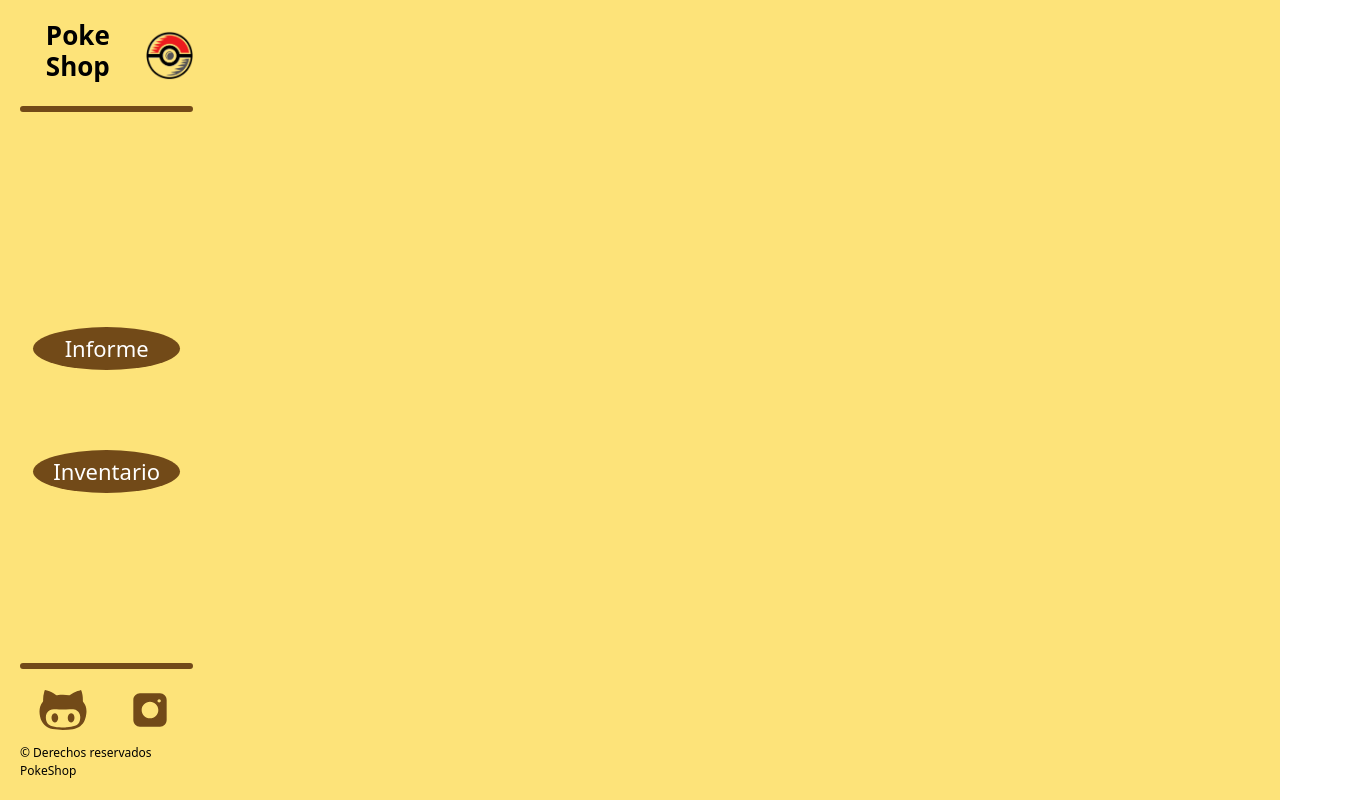
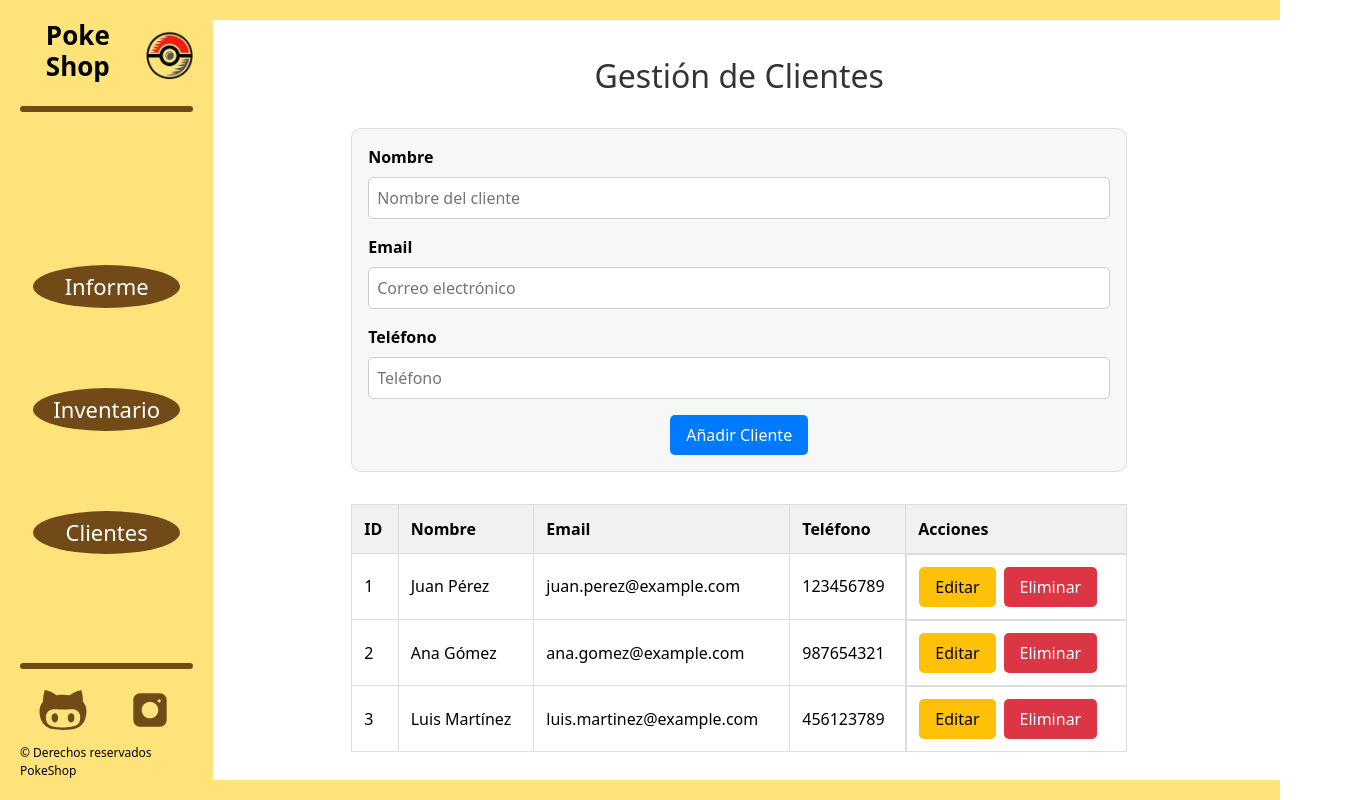
Before and after one commit to KokorikoFC/PokeShop, a Svelte app: page /clientes in a window 1280 px wide. Shown: the whole page, 1359 px wide, since content can reach past the window. Built offline with nearby package versions, Linux system fonts and the light colour scheme.

Commit message:
Añadir ventana para gestionar clientes y su store correspondiente

```diff
--- a/src/App.svelte
+++ b/src/App.svelte
@@ -4,6 +4,7 @@
     //import viteLogo from "/vite.svg";
     import Productos from "./paginas/products.svelte";
     import Informes from "./paginas/informes.svelte";
+    import Clientes from "./paginas/clientes.svelte";
     import Sidebar from "./lib/Sidebar.svelte";
     import "bootstrap/dist/css/bootstrap.min.css";
 </script>
@@ -43,6 +44,9 @@
             <Route path="/inventario">
                 <Productos cols="col-lg-10 col-sm-12 order-1 order-lg-2"/>
             </Route>
+            <Route path="/clientes">
+                <Clientes cols="col-lg-10 col-sm-12 order-1 order-lg-2"/>
+            </Route>
         </Router>
     </div>
 </main>
--- a/src/lib/Sidebar.svelte
+++ b/src/lib/Sidebar.svelte
@@ -143,6 +143,7 @@
         <ul class="col-7 col-lg-12">
             <a href="/informes"><li>Informe</li></a>
             <a href="/inventario"><li>Inventario</li></a>
+            <a href="/clientes"><li>Clientes</li></a>
         </ul>
 
         <div class="footerCont col-3 col-lg-12">
--- /dev/null
+++ b/src/lib/stores/clientes_store.js
@@ -0,0 +1,7 @@
+import { writable } from "svelte/store";
+
+export const clientes = writable([
+    { id: 1, nombre: "Juan Pérez", email: "juan.perez@example.com", telefono: "123456789" },
+    { id: 2, nombre: "Ana Gómez", email: "ana.gomez@example.com", telefono: "987654321" },
+    { id: 3, nombre: "Luis Martínez", email: "luis.martinez@example.com", telefono: "456123789" }
+]);
--- /dev/null
+++ b/src/paginas/clientes.svelte
@@ -0,0 +1,237 @@
+<script>
+    import Sidebar from "../lib/Sidebar.svelte";
+    import { clientes } from "../lib/stores/clientes_store.js";
+    let cols = "";
+    let cliente = { id: null, nombre: "", email: "", telefono: "" };
+    let editMode = false;
+
+    let listaClientes = [];
+    clientes.subscribe(value => {
+        listaClientes = value;
+    });
+
+    function agregarCliente() {
+        if (cliente.nombre && cliente.email && cliente.telefono) {
+            if (editMode) {
+                clientes.update(c => c.map(item => (item.id === cliente.id ? cliente : item)));
+                editMode = false;
+            } else {
+                cliente.id = listaClientes.length > 0 ? Math.max(...listaClientes.map(c => c.id)) + 1 : 1;
+                clientes.update(c => [...c, cliente]);
+            }
+            limpiarFormulario();
+        }
+    }
+
+    function eliminarCliente(id) {
+        clientes.update(c => c.filter(item => item.id !== id));
+    }
+
+    function editarCliente(c) {
+        cliente = { ...c };
+        editMode = true;
+    }
+
+    function limpiarFormulario() {
+        cliente = { id: null, nombre: "", email: "", telefono: "" };
+        editMode = false;
+    }
+</script>
+
+<main class={cols}>
+    <section class="container">
+        <h1>Gestión de Clientes</h1>
+
+        <!-- Formulario -->
+        <form on:submit|preventDefault={agregarCliente}>
+            <div class="form-group">
+                <label for="nombre">Nombre</label>
+                <input id="nombre" type="text" bind:value={cliente.nombre} placeholder="Nombre del cliente" />
+            </div>
+            <div class="form-group">
+                <label for="email">Email</label>
+                <input id="email" type="email" bind:value={cliente.email} placeholder="Correo electrónico" />
+            </div>
+            <div class="form-group">
+                <label for="telefono">Teléfono</label>
+                <input id="telefono" type="tel" bind:value={cliente.telefono} placeholder="Teléfono" />
+            </div>
+            <div class="form-actions">
+                <button type="submit" class="btn btn-primary">{editMode ? "Guardar Cambios" : "Añadir Cliente"}</button>
+                {#if editMode}
+                    <button type="button" class="btn btn-secondary" on:click={limpiarFormulario}>Cancelar</button>
+                {/if}
+            </div>
+        </form>
+
+        <!-- Tabla de Clientes -->
+        <div class="table-wrapper">
+            <table>
+                <thead>
+                    <tr>
+                        <th>ID</th>
+                        <th>Nombre</th>
+                        <th>Email</th>
+                        <th>Teléfono</th>
+                        <th>Acciones</th>
+                    </tr>
+                </thead>
+                <tbody>
+                    {#each listaClientes as c}
+                        <tr>
+                            <td>{c.id}</td>
+                            <td>{c.nombre}</td>
+                            <td>{c.email}</td>
+                            <td>{c.telefono}</td>
+                            <td class="actions">
+                                <button class="btn btn-edit" on:click={() => editarCliente(c)}>Editar</button>
+                                <button class="btn btn-delete" on:click={() => eliminarCliente(c.id)}>Eliminar</button>
+                            </td>
+                        </tr>
+                    {/each}
+                </tbody>
+            </table>
+        </div>
+    </section>
+</main>
+
+<style>
+
+    main {
+        height: auto;
+        background-color: #fff;
+        padding: 3%;
+        overflow: hidden;
+        position: relative;
+    }
+
+    .container {
+        max-width: 800px;
+        margin: auto;
+    }
+
+    h1 {
+        font-size: 2rem;
+        text-align: center;
+        color: #333;
+        margin-bottom: 2rem;
+    }
+
+    /* Form styles */
+    form {
+        display: grid;
+        grid-template-columns: 1fr;
+        gap: 1rem;
+        margin-bottom: 2rem;
+        padding: 1rem;
+        background-color: #f7f7f7;
+        border: 1px solid #ddd;
+        border-radius: 10px;
+    }
+
+    .form-group {
+        display: flex;
+        flex-direction: column;
+    }
+
+    .form-group label {
+        margin-bottom: 0.5rem;
+        font-weight: bold;
+    }
+
+    .form-group input {
+        padding: 0.5rem;
+        font-size: 1rem;
+        border: 1px solid #ccc;
+        border-radius: 5px;
+    }
+
+    .form-actions {
+        text-align: center;
+    }
+
+    .btn {
+        padding: 0.5rem 1rem;
+        border: none;
+        border-radius: 5px;
+        cursor: pointer;
+        font-size: 1rem;
+    }
+
+    .btn-primary {
+        background-color: #007bff;
+        color: #fff;
+    }
+
+    .btn-secondary {
+        background-color: #6c757d;
+        color: #fff;
+    }
+
+    .btn-primary:hover {
+        background-color: #0056b3;
+    }
+
+    .btn-secondary:hover {
+        background-color: #5a6268;
+    }
+
+    /* Table styles */
+    .table-wrapper {
+        overflow-x: auto;
+        margin-top: 2rem;
+    }
+
+    table {
+        width: 100%;
+        border-collapse: collapse;
+    }
+
+    table th,
+    table td {
+        text-align: left;
+        padding: 0.75rem;
+        border: 1px solid #ddd;
+    }
+
+    table th {
+        background-color: #f1f1f1;
+        font-weight: bold;
+    }
+
+    .actions {
+        display: flex;
+        gap: 0.5rem;
+    }
+
+    .btn-edit {
+        background-color: #ffc107;
+        color: #000;
+    }
+
+    .btn-delete {
+        background-color: #dc3545;
+        color: #fff;
+    }
+
+    .btn-edit:hover {
+        background-color: #e0a800;
+    }
+
+    .btn-delete:hover {
+        background-color: #c82333;
+    }
+
+
+    @media (min-width: 992px) {
+        main {
+            background-color: rgb(255, 255, 255);
+            margin-left: 16%;
+            height: 95vh;
+            overflow-y: scroll;
+            border-radius: 35px;
+        }
+    }
+
+
+</style>
```
